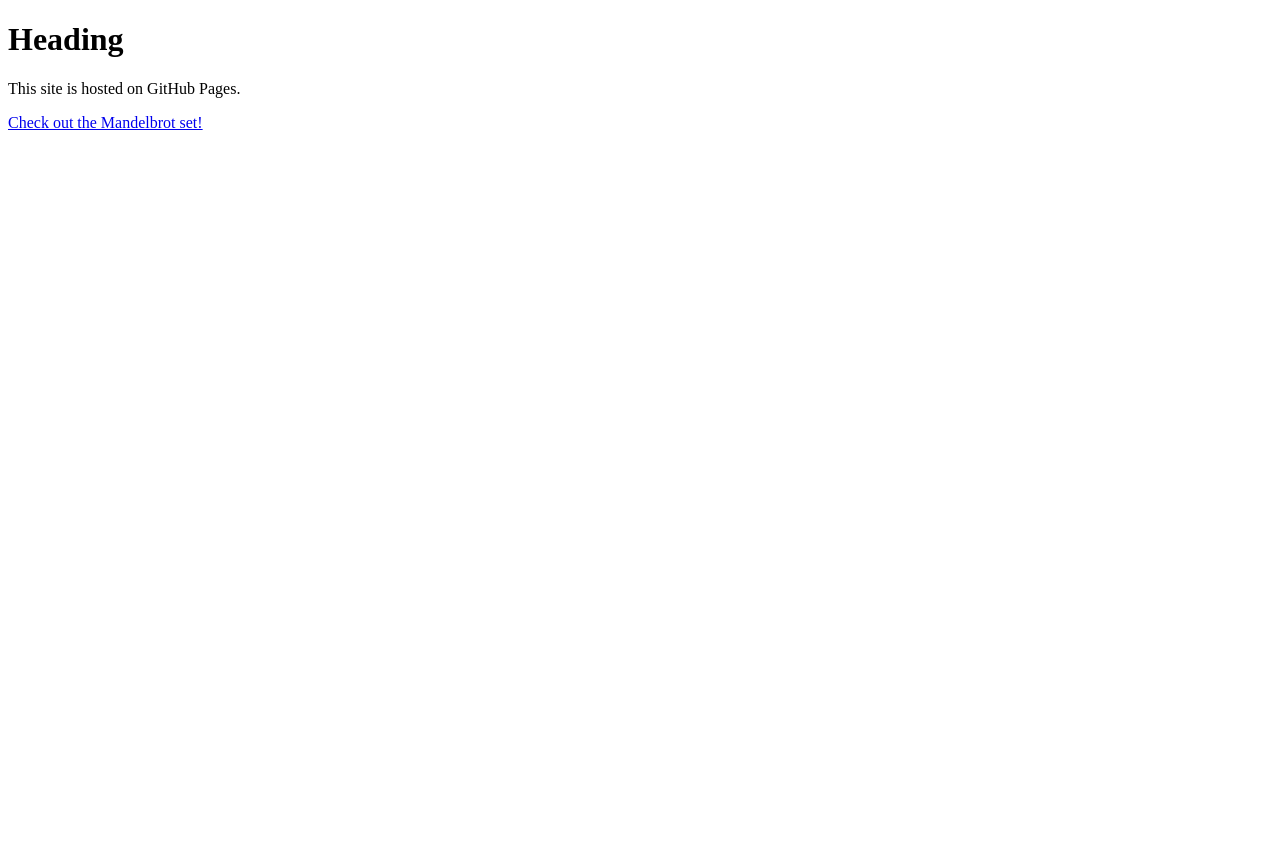
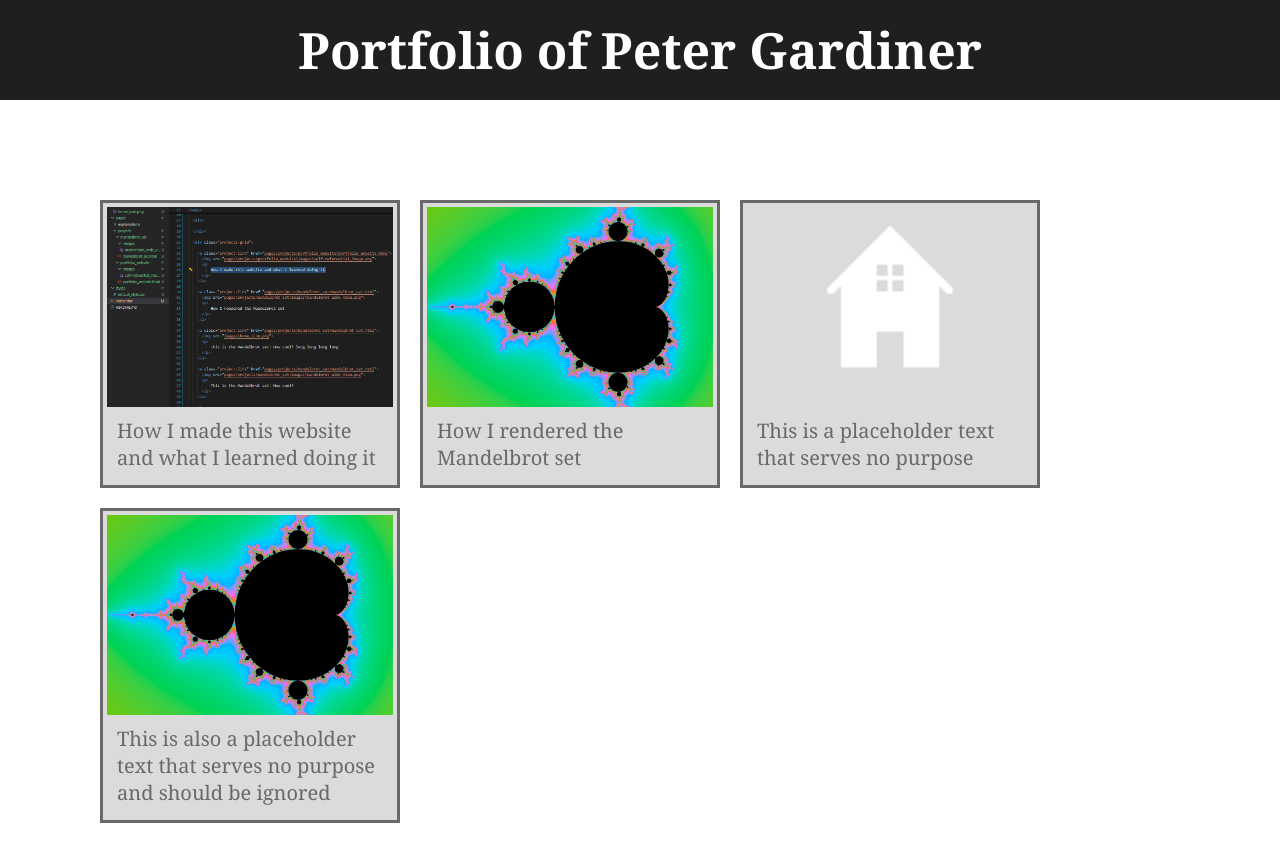
Before and after one commit to PeterGardinerProgrammingProjects/Portfolio, a plain HTML site: page index.html in a window 1280 px wide. Before the commit the page ends 800 px from the top, so only its background shows below. Drawn offline with Linux system fonts and the light colour scheme.

Commit message:
Created initial structure and design

```diff
--- a/index.html
+++ b/index.html
@@ -1,12 +1,49 @@
 <!DOCTYPE html>
+
 <html lang="en">
 <head>
   <meta charset="UTF-8">
-  <title>Portfolio</title>
+  <meta name="viewport" content="width=device-width, initial-scale=1.0">
+  <title>
+    Portfolio
+  </title>
+  <link rel="stylesheet" href="styles/default_style.css">
 </head>
 <body>
-  <h1>Heading</h1>
-  <p>This site is hosted on GitHub Pages.</p>
-  <a href="ProjectPages/Mandelbrot_Set.html">Check out the Mandelbrot set!</a>
+  <h1 class="header">
+    Portfolio of Peter Gardiner
+  </h1>
+
+  <div class="projects-grid">
+
+    <a class="project-link" href="pages/projects/portfolio_website/portfolio_website.html">
+      <img src="pages\projects\portfolio_website\images\self-referential_image.png">
+      <p>
+          How I made this website and what I learned doing it
+      </p>
+    </a>
+
+    <a class="project-link" href="pages/projects/mandelbrot_set/mandelbrot_set.html">
+      <img src="pages\projects\mandelbrot_set\images\mandelbrot_wide_view.png">
+      <p>
+          How I rendered the Mandelbrot set
+      </p>
+    </a>
+
+    <a class="project-link" href="pages/projects/mandelbrot_set/mandelbrot_set.html">
+      <img src="images\home_icon.png">
+      <p>
+          This is a placeholder text that serves no purpose
+      </p>
+    </a>
+
+    <a class="project-link" href="pages/projects/mandelbrot_set/mandelbrot_set.html">
+      <img src="pages\projects\mandelbrot_set\images\mandelbrot_wide_view.png">
+      <p>
+          This is also a placeholder text that serves no purpose and should be ignored
+      </p>
+    </a>
+
+  </div>
 </body>
 </html>
--- /dev/null
+++ b/styles/default_style.css
@@ -0,0 +1,98 @@
+* {
+	margin: 0;
+	padding: 0;
+	box-sizing: border-box;
+}
+
+a {
+	text-decoration: none;
+}
+
+a:hover p {
+	color: black;
+}
+
+body {
+	font-family: Georgia, 'Times New Roman', Times, serif;
+	display: flex;
+	flex-direction: column;
+	align-items: flex-start;
+	height: 150vh;
+	background-color: oklch(100% 0.00011 271.152);
+}
+
+.header {
+	top: 0;
+	left: 0;
+	width: 100%;
+	height: 100px;
+	font-size: 50px;
+	background-color: rgb(31, 31, 31);
+	color: white;
+	display: flex;
+	align-items: flex-start;
+	display: flex;
+	align-items: center;
+	justify-content: center;
+}
+
+.header h1 {
+	text-align: center;
+	flex: 1;
+	font-size: 50px;
+}
+
+.home-button {
+	position: absolute;
+  left: 0px;
+	margin: 20px;
+}
+
+.home-button img {
+	object-fit: cover;
+	width: 100%;
+	height: 60px;
+  display: block;
+}
+
+.projects-grid {
+	display: grid;
+	grid-template-columns: repeat(auto-fill, 300px);
+	gap: 20px;
+	width: 85%;
+	margin: 100px;
+}
+
+.project-link {
+	overflow: hidden;
+	transition: transform 0.3s ease;
+	background-color: #dbdbdb;
+	display: flex;
+	flex-direction: column;
+	align-items: center;
+	padding: 4px;
+	border-style: solid;
+	border-color: rgb(105, 105, 105);
+}
+
+.project-link:hover {
+	transform: scale(1.05);
+	border-color: black;
+	background-color: rgb(235, 235, 235);
+	filter: brightness(1.1);
+	filter: drop-shadow(0px 0px 5px black);
+}
+
+.project-link img {
+	object-fit: cover;
+	width: 100%;
+	height: 200px;
+	transition: opacity 0.3s ease;
+	display: block;
+}
+
+.project-link p {
+	color: rgb(105, 105, 105);
+	padding: 10px;
+	font-size: 20px;
+}
```
Also changed, not shown: ProjectPages/Mandelbrot_Set.html (deleted, +0 -13 lines), pages/projects/mandelbrot_set/mandelbrot_set.html (added, +23 -0 lines), pages/projects/portfolio_website/portfolio_website.html (added, +22 -0 lines), images/home_icon.png (added), pages/projects/mandelbrot_set/images/mandelbrot_wide_view.png (added), pages/projects/portfolio_website/images/self-referential_image.png (added).
